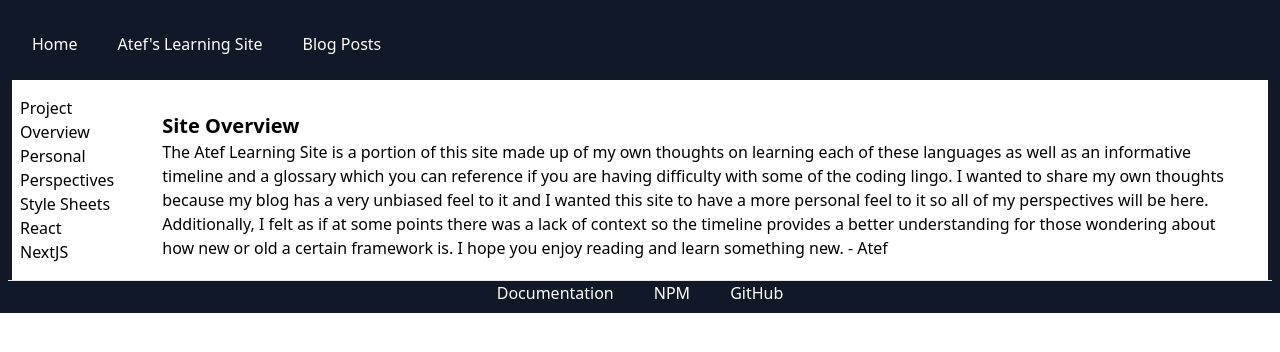
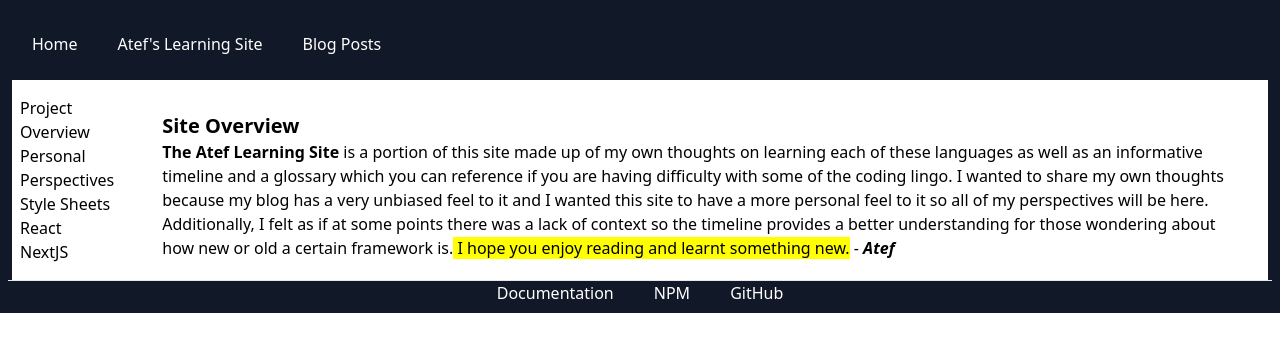
Before and after one commit to dattaray-basab/atef, a Next.js app: page /learn/overview in a window 1280 px wide. Shown: the top 352 px of the page. Built offline with nearby package versions, Linux system fonts and the light colour scheme.

Commit message:
0.20.2: WIP - fixed project perspectives

```diff
--- a/app/learn/overview/page.jsx
+++ b/app/learn/overview/page.jsx
@@ -5,7 +5,8 @@
       <div>
         <h1 className='text-xl text-black-500 font-bold mt-4'>Site Overview</h1>
         <div>
-          <p>The Atef Learning Site is a portion of this site made up of my own thoughts on learning each of these languages as well as an informative timeline and a glossary which you can reference if you are having difficulty with some of the coding lingo. I wanted to share my own thoughts because my blog has a very unbiased feel to it and I wanted this site to have a more personal feel to it so all of my perspectives will be here. Additionally, I felt as if at some points there was a lack of context so the timeline provides a better understanding for those wondering about how new or old a certain framework is. I hope you enjoy reading and learn something new. - Atef</p>
+          <p> <strong>The Atef Learning Site</strong> is a portion of this site made up of my own thoughts on learning each of these languages as well as an informative timeline and a glossary which you can reference if you are having difficulty with some of the coding lingo. I wanted to share my own thoughts because my blog has a very unbiased feel to it and I wanted this site to have a more personal feel to it so all of my perspectives will be here. Additionally, I felt as if at some points there was a lack of context so the timeline provides a better understanding for those wondering about how new or old a certain framework is.
+          <mark> I hope you enjoy reading and learnt something new.</mark> - <strong><i>Atef</i></strong> </p>
         </div>
       </div>
     </section>
```
